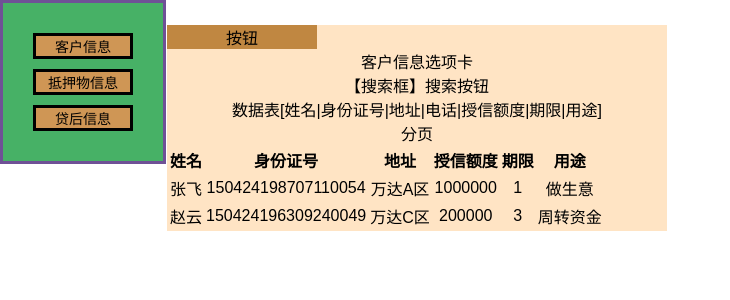
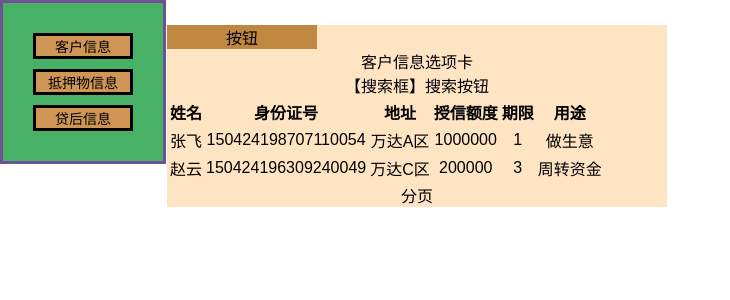
Before and after one commit to zpy007/react-cms, a React (Create React App) app: page / in a window 1280 px wide. Both pictures are taken after a click on the element "客户信息". Shown: the top 300 px of the page, without its empty margins (0-730 px from the left). Built offline with nearby package versions, Linux system fonts and the light colour scheme.

Commit message:
增加了table模块

```diff
--- a/src/table/tableitem.js
+++ b/src/table/tableitem.js
@@ -7,9 +7,9 @@ export default class TableItem extends Component {
         return (
 
             <tr className="tableitem">
-                {columns.map((column)=>{
+                {columns.map((column,i)=>{
                     return(
-                        <td>
+                        <td key={i}>
                             {data[column.field]}
                         </td>
                     )
--- a/src/tabs/clientinfotab.js
+++ b/src/tabs/clientinfotab.js
@@ -1,7 +1,16 @@
 import React,{Component} from 'react'
 import TableContainer from '../table/tablecontainer';
 
-var mockjson2={
+var mockColumns = [
+    { field: "clientname", title: "姓名" },
+    { field: "clientid", title: "身份证号" },
+    { field: "clientaddress", title: "地址" },
+    { field: "clientamount", title: "授信额度" },
+    { field: "clientlimit", title: "期限" },
+    { field: "clientusage", title: "用途" }
+]
+
+var mockClientsData={
     "status": 200,
     "message": "aftercreditinfotab",
     "data": [
@@ -31,20 +40,13 @@ export default class ClientInfoTab extends Component{
                 <span>客户信息选项卡</span>
                 <div>
                     <div><span>【搜索框】搜索按钮</span></div>
-                    <div><span>数据表[姓名|身份证号|地址|电话|授信额度|期限|用途]</span></div>
+                    <div className="table">
+                    <TableContainer Columns={mockColumns}
+                        Data={mockClientsData}/>
+                </div>
                     <div><span>分页</span></div>
                 </div>
-                <div className="table">
-                    <TableContainer Columns={[
-                        { field: "clientname", title: "姓名" },
-                        { field: "clientid", title: "身份证号" },
-                        { field: "clientaddress", title: "地址" },
-                        { field: "clientamount", title: "授信额度" },
-                        { field: "clientlimit", title: "期限" },
-                        { field: "clientusage", title: "用途" }
-                        ]}
-                        Data={mockjson2}/>
-                </div>
+
             </div>
         )
     }
```
